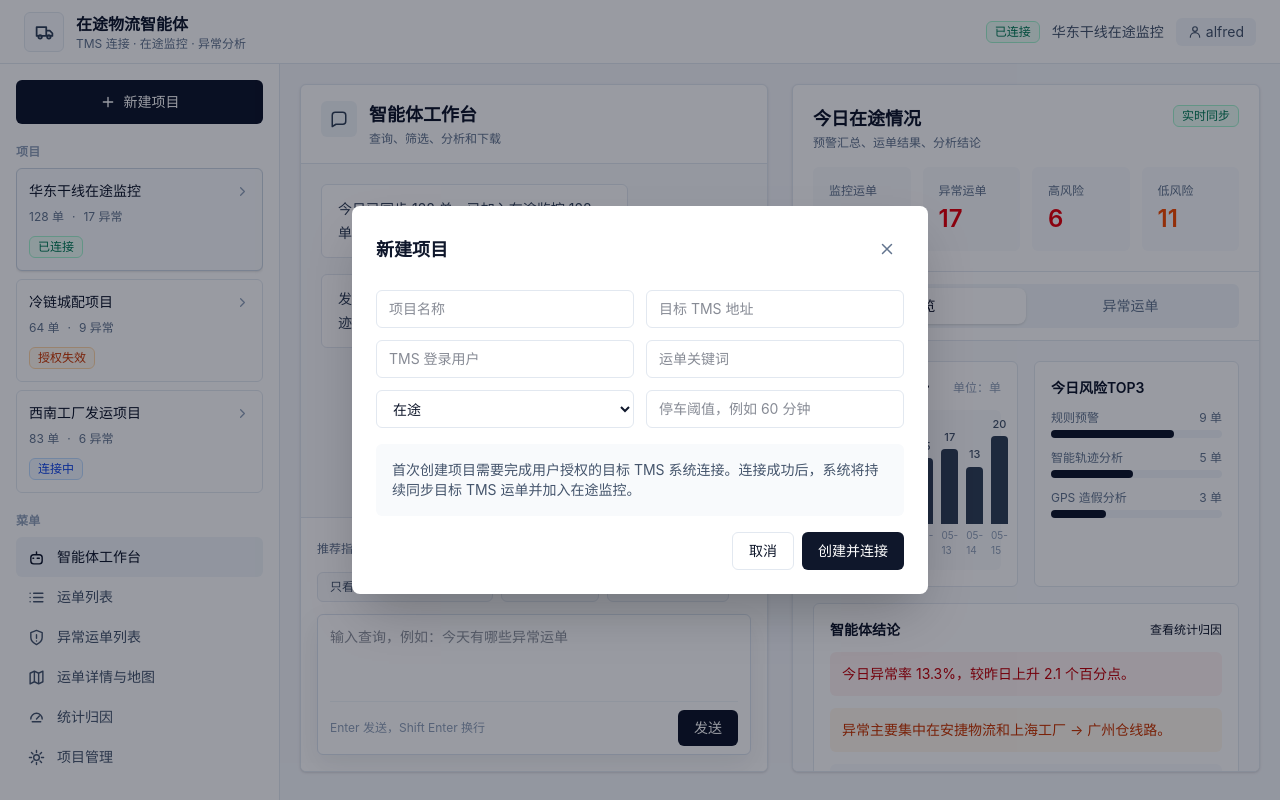
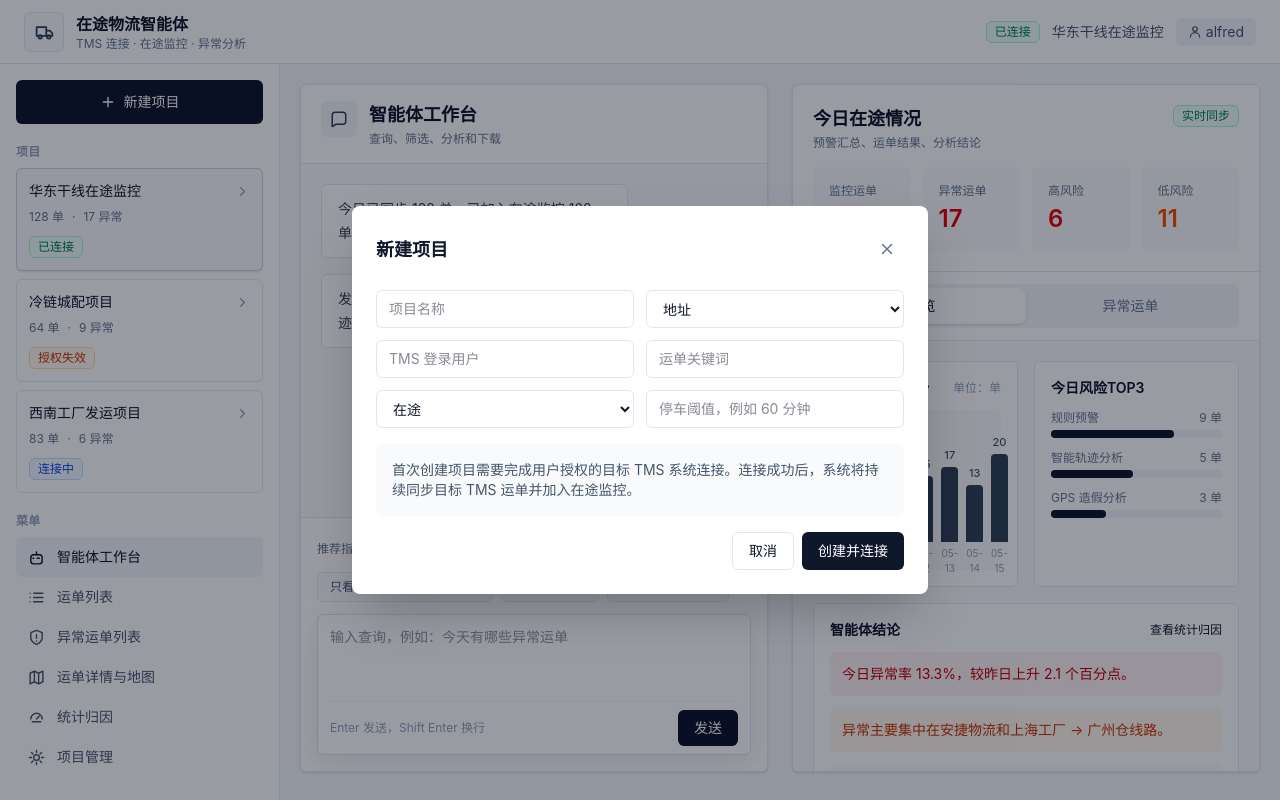
Before and after one commit to mclssf/iovagent-proto, a Vue app: page /index/agent in a window 1280 px wide. Both pictures are taken after a click on the button "新建项目". Built offline with nearby package versions, Linux system fonts and the light colour scheme.

Commit message:
Polish demo workspace UI

```diff
--- a/src/pinia/agentWork.ts
+++ b/src/pinia/agentWork.ts
@@ -358,7 +358,7 @@ export const agentWorkData = defineStore('agentWork', {
     closeAddProjectModal() {
       this.showProjectModal = false;
     },
-    addDemoProject() {
+    addDemoProject(address = '金隅水泥') {
       this.projects = [
         {
           id: `P00${this.projects.length + 1}`,
@@ -367,7 +367,7 @@ export const agentWorkData = defineStore('agentWork', {
           sync: '刚刚',
           total: 0,
           risk: 0,
-          tmsUrl: 'https://tms.example.com',
+          tmsUrl: address,
           tmsUser: 'demo_user',
           keyword: '演示',
           statusFilter: '在途',
--- a/src/views/AgentWork/component/addProject.dialog.vue
+++ b/src/views/AgentWork/component/addProject.dialog.vue
@@ -1,5 +1,6 @@
 <script lang="ts" setup>
 import { storeToRefs } from 'pinia';
+import { ref } from 'vue';
 
 import { Icon } from '@packages/icon';
 
@@ -9,6 +10,8 @@ import { strokeIconPaths } from '../strokeIconPaths';
 
 const store = agentWorkData();
 const { showProjectModal } = storeToRefs(store);
+const addressOptions = ['金隅水泥', '青岛啤酒', '今麦郎'];
+const selectedAddress = ref('');
 </script>
 
 <template>
@@ -23,7 +26,10 @@ const { showProjectModal } = storeToRefs(store);
       <div class="space-y-4">
         <div class="grid grid-cols-2 gap-3">
           <input class="rounded-md border border-slate-200 px-3 py-2 text-sm" placeholder="项目名称" />
-          <input class="rounded-md border border-slate-200 px-3 py-2 text-sm" placeholder="目标 TMS 地址" />
+          <select v-model="selectedAddress" class="rounded-md border border-slate-200 px-3 py-2 text-sm" aria-label="地址">
+            <option value="" disabled>地址</option>
+            <option v-for="address in addressOptions" :key="address" :value="address">{{ address }}</option>
+          </select>
           <input class="rounded-md border border-slate-200 px-3 py-2 text-sm" placeholder="TMS 登录用户" />
           <input class="rounded-md border border-slate-200 px-3 py-2 text-sm" placeholder="运单关键词" />
           <select class="rounded-md border border-slate-200 px-3 py-2 text-sm">
@@ -38,7 +44,9 @@ const { showProjectModal } = storeToRefs(store);
         </div>
         <div class="flex justify-end gap-2">
           <button type="button" class="rounded-md border border-slate-200 px-4 py-2 text-sm" @click="store.closeAddProjectModal()">取消</button>
-          <button type="button" class="rounded-md bg-slate-900 px-4 py-2 text-sm font-medium text-white" @click="store.addDemoProject()">创建并连接</button>
+          <button type="button" class="rounded-md bg-slate-900 px-4 py-2 text-sm font-medium text-white" @click="store.addDemoProject(selectedAddress || addressOptions[0])">
+            创建并连接
+          </button>
         </div>
       </div>
     </div>
--- a/src/views/AgentWork/views/agent.view.vue
+++ b/src/views/AgentWork/views/agent.view.vue
@@ -534,11 +534,17 @@ onBeforeUnmount(() => {
                 <div class="text-sm font-semibold">近 7 天异常趋势</div>
                 <span class="text-xs text-slate-400">单位：单</span>
               </div>
-              <div class="flex h-40 items-end gap-2 rounded-md bg-slate-50 px-3 pb-3 pt-5">
-                <div v-for="item in trendData" :key="item.date" class="flex flex-1 flex-col items-center gap-1">
-                  <span class="text-[11px] font-medium text-slate-600">{{ item.count }}</span>
-                  <div class="w-full rounded-t bg-slate-700 transition" :style="{ height: `${Math.max(18, (item.count / maxTrendCount) * 88)}px` }"></div>
-                  <span class="text-[10px] text-slate-400">{{ item.date }}</span>
+              <div class="h-40 rounded-md bg-slate-50 px-3 pb-3 pt-5">
+                <div class="grid h-full grid-rows-[1fr_12px] gap-1">
+                  <div class="flex items-end gap-2">
+                    <div v-for="item in trendData" :key="`bar-${item.date}`" class="flex h-full flex-1 flex-col items-center justify-end gap-1">
+                      <span class="text-[11px] font-medium leading-4 text-slate-600">{{ item.count }}</span>
+                      <div class="w-full rounded-t bg-slate-700 transition" :style="{ height: `${Math.max(18, (item.count / maxTrendCount) * 88)}px` }"></div>
+                    </div>
+                  </div>
+                  <div class="flex gap-2">
+                    <span v-for="item in trendData" :key="`date-${item.date}`" class="flex-1 text-center text-[10px] text-slate-400">{{ item.date }}</span>
+                  </div>
                 </div>
               </div>
             </div>
--- a/src/views/AgentWork/views/downloads.view.vue
+++ b/src/views/AgentWork/views/downloads.view.vue
@@ -28,8 +28,9 @@ const { createDownload } = useAgentWorkNav();
         </div>
         <button type="button" class="rounded-md bg-slate-900 px-4 py-2 text-sm text-white" @click="createDownload('今日异常运单')">新建下载</button>
       </div>
-      <div v-if="!downloadTask" class="rounded-md bg-slate-50 p-10 text-center text-slate-500">
-        <Icon :svg="strokeIconPaths.download" :size="28" svg-class="mx-auto mb-3" />暂无下载任务
+      <div v-if="!downloadTask" class="flex flex-col items-center justify-center rounded-md bg-slate-50 p-10 text-center text-slate-500">
+        <Icon :svg="strokeIconPaths.download" :size="28" svg-class="mb-3" />
+        <div>暂无下载任务</div>
       </div>
       <div v-else class="rounded-md border border-slate-200 p-5">
         <div class="flex items-center justify-between">
```
